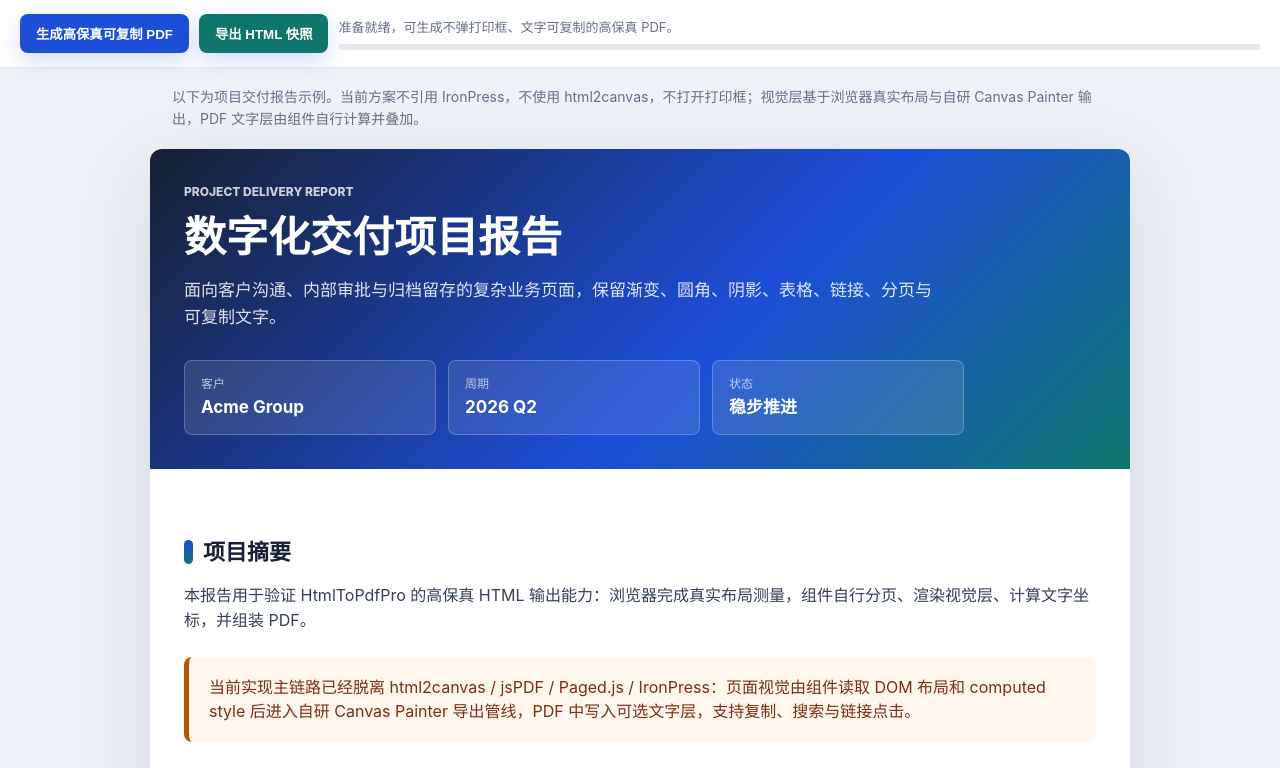
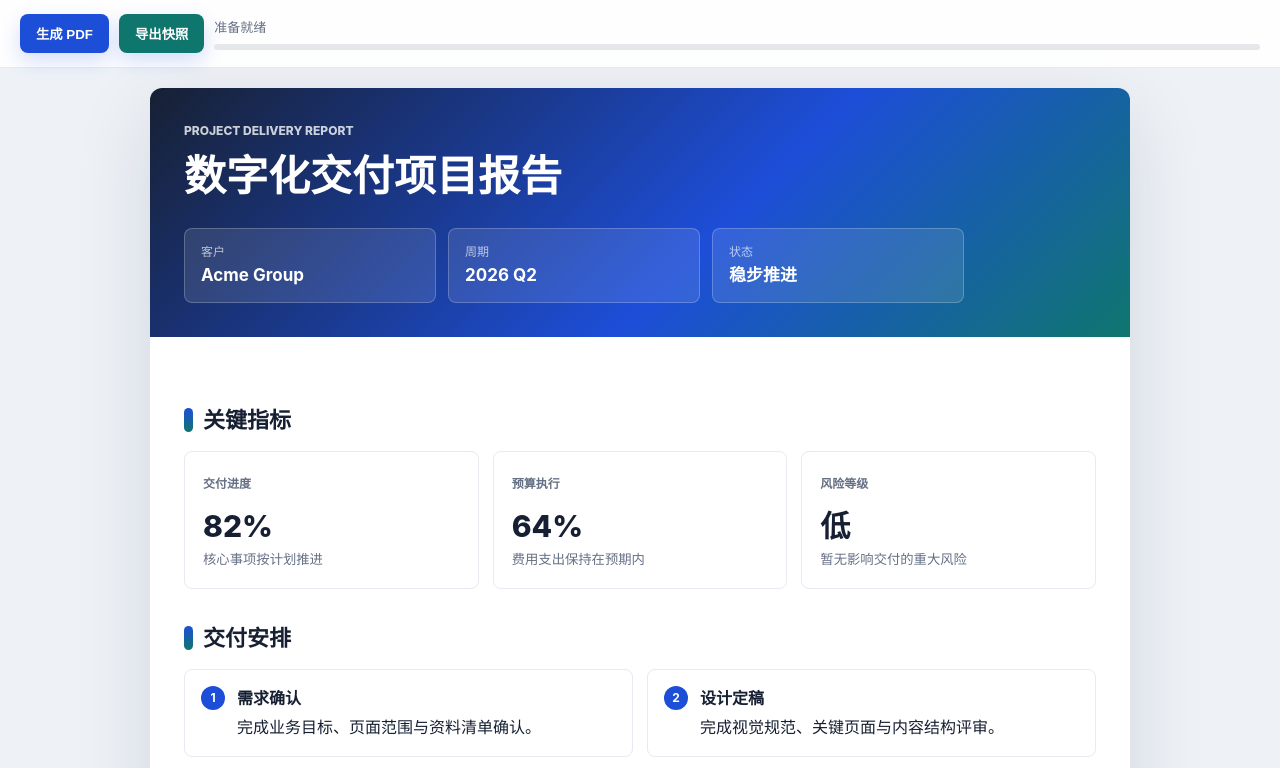
Before and after one commit to wybaby168/html2pdf-js, a website built with Vite: page index.html in a window 1280 px wide. Shown: the top 768 px of the page. Built offline with nearby package versions, Linux system fonts and the light colour scheme.

Commit message:
Remove demo explanatory copy

```diff
--- a/index.html
+++ b/index.html
@@ -8,10 +8,10 @@
 </head>
 <body>
   <div class="toolbar">
-    <button id="export-pdf" type="button">生成高保真可复制 PDF</button>
-    <button id="inspect-html" class="secondary" type="button">导出 HTML 快照</button>
+    <button id="export-pdf" type="button">生成 PDF</button>
+    <button id="inspect-html" class="secondary" type="button">导出快照</button>
     <div class="status-wrap">
-      <div id="status">准备就绪，可生成不弹打印框、文字可复制的高保真 PDF。</div>
+      <div id="status">准备就绪</div>
       <div class="progress-shell"><div id="progress" class="progress-bar"></div></div>
     </div>
   </div>
@@ -24,17 +24,10 @@
     </div>
   </div>
 
-  <p class="screen-hint">
-    以下为项目交付报告示例。当前方案不引用 IronPress，不使用 html2canvas，不打开打印框；视觉层基于浏览器真实布局与自研 Canvas Painter 输出，PDF 文字层由组件自行计算并叠加。
-  </p>
-
   <article id="report" class="report">
     <header class="hero avoid-break">
       <p class="kicker">Project Delivery Report</p>
       <h1>数字化交付项目报告</h1>
-      <p class="hero-summary">
-        面向客户沟通、内部审批与归档留存的复杂业务页面，保留渐变、圆角、阴影、表格、链接、分页与可复制文字。
-      </p>
       <div class="hero-meta">
         <div><span>客户</span><strong>Acme Group</strong></div>
         <div><span>周期</span><strong>2026 Q2</strong></div>
@@ -43,16 +36,6 @@
     </header>
 
     <div class="report-inner">
-      <section class="avoid-break">
-        <h2>项目摘要</h2>
-        <p>
-          本报告用于验证 HtmlToPdfPro 的高保真 HTML 输出能力：浏览器完成真实布局测量，组件自行分页、渲染视觉层、计算文字坐标，并组装 PDF。
-        </p>
-        <p class="quote">
-          当前实现主链路已经脱离 html2canvas / jsPDF / Paged.js / IronPress：页面视觉由组件读取 DOM 布局和 computed style 后进入自研 Canvas Painter 导出管线，PDF 中写入可选文字层，支持复制、搜索与链接点击。
-        </p>
-      </section>
-
       <section>
         <h2>关键指标</h2>
         <div class="grid-3">
@@ -84,7 +67,6 @@
 
       <section class="pdf-page-break">
         <h2>费用明细</h2>
-        <p>以下费用按阶段汇总，便于会议确认与后续归档。</p>
         <div class="table-wrap">
           <table>
             <thead>
@@ -110,9 +92,6 @@
           <div class="check"><strong>付款节点</strong>确认下一阶段付款安排与开票信息。</div>
           <div class="check"><strong>验收排期</strong>确认最终验收会议时间与参会人员。</div>
         </div>
-        <p class="footer-note">
-          本报告数据为示例内容，可按实际客户、项目阶段与审批流程替换。
-        </p>
       </section>
     </div>
   </article>
--- a/src/demo.css
+++ b/src/demo.css
@@ -5,7 +5,6 @@
   --soft: #f6f8fb;
   --brand: #1d4ed8;
   --brand-2: #0f766e;
-  --accent: #b45309;
   --paper: #ffffff;
   --radius: 8px;
 }
@@ -117,20 +116,6 @@ body.is-exporting {
   to { transform: rotate(360deg); }
 }
 
-.screen-hint {
-  max-width: 980px;
-  margin: 18px auto 0;
-  padding: 0 22px;
-  color: var(--muted);
-  font-size: 14px;
-}
-.screen-hint code {
-  padding: 2px 5px;
-  border-radius: 6px;
-  background: #e9eef8;
-  color: #1e3a8a;
-}
-
 .report {
   width: min(980px, calc(100vw - 44px));
   margin: 20px auto 60px;
@@ -165,14 +150,6 @@ h1 {
   font-size: 42px;
   line-height: 1.08;
   letter-spacing: 0;
-}
-.hero-summary {
-  position: relative;
-  z-index: 1;
-  max-width: 760px;
-  margin: 18px 0 0;
-  color: rgba(255,255,255,.86);
-  font-size: 17px;
 }
 .hero-meta {
   position: relative;
@@ -255,16 +232,6 @@ p { margin: 0 0 12px; color: #344054; }
 }
 .step strong { display: block; margin-bottom: 4px; }
 
-.quote {
-  margin: 24px 0;
-  padding: 18px 20px;
-  border-left: 5px solid var(--accent);
-  border-radius: 8px;
-  background: #fff7ed;
-  color: #7c2d12;
-  break-inside: avoid;
-}
-
 .chart {
   display: grid;
   gap: 12px;
@@ -329,19 +296,9 @@ tbody tr:nth-child(even) td { background: #fcfdff; }
 .pdf-page-break { break-before: page; page-break-before: always; }
 .avoid-break { break-inside: avoid; page-break-inside: avoid; }
 
-.footer-note {
-  margin-top: 28px;
-  padding: 16px;
-  border: 1px dashed #cbd5e1;
-  border-radius: 8px;
-  color: var(--muted);
-  background: #fff;
-}
-
 @media print {
   html { background: #fff; }
-  .toolbar,
-  .screen-hint { display: none !important; }
+  .toolbar { display: none !important; }
   .report {
     width: auto;
     margin: 0;
--- a/src/demo.ts
+++ b/src/demo.ts
@@ -145,7 +145,7 @@ const pdfExporter = new HtmlToPdfPro({
     position: 'center'
   },
   extraCss: [
-    '.toolbar, .screen-hint { display: none !important; }',
+    '.toolbar { display: none !important; }',
     '.report { margin: 0 !important; box-shadow: none !important; }',
     'a { color: #1d4ed8; text-decoration: underline; }'
   ].join('\n'),
```
